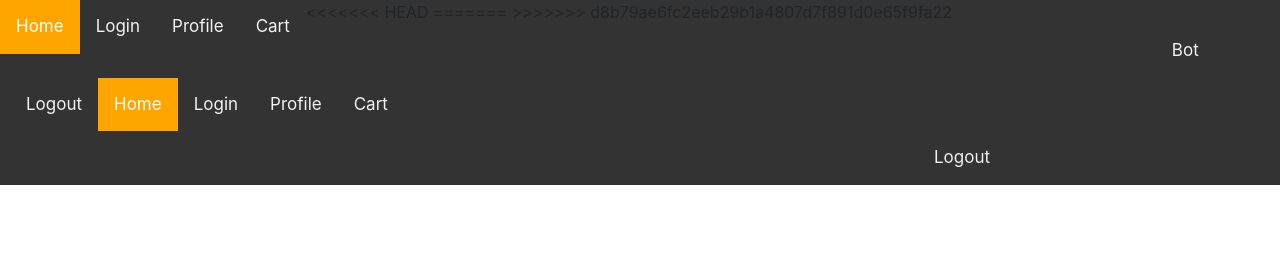
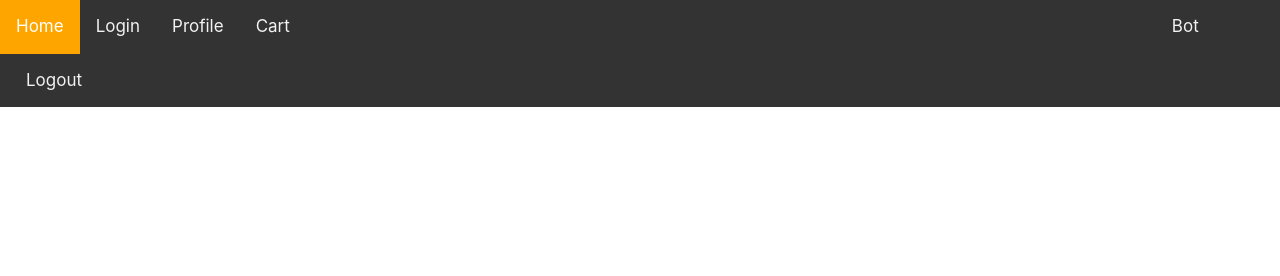
Before and after one commit to akshaya9/med-e-care, a Flask app: page /dashboard in a window 1280 px wide. Shown: the top 276 px of the page. Run offline with Flask 2, Linux system fonts and the light colour scheme; some libraries are stand-ins or nearby versions.

Commit message:
Update dashboard.html

```diff
--- a/templates/dashboard.html
+++ b/templates/dashboard.html
@@ -5,20 +5,12 @@
 {% block content %}
 
 <div class="topnav">
-<<<<<<< HEAD
-  <a class="active" href="#home">Home</a>
-  <a href="#login"> Login </a>
-  <a href="#news">Profile</a>
-  <a href="#news">Cart</a>
-  <a href="#bot" style="margin-left: 850px;">Bot</a>
-  <a href="#contact" style="margin-left: 10px;">Logout</a>
-=======
   <a class="active" href="/dashboard">Home</a>
   <a href="/login"> Login </a>
   <a href="/account">Profile</a>
   <a href="/checkout">Cart</a>
-  <a href="/login" style="margin-left: 918px;">Logout</a>
->>>>>>> d8b79ae6fc2eeb29b1a4807d7f891d0e65f9fa22
+  <a href="#bot" style="margin-left: 850px;">Bot</a>
+  <a href="/login" style="margin-left: 10px;">Logout</a>
 
 </div>
 <br>
```
